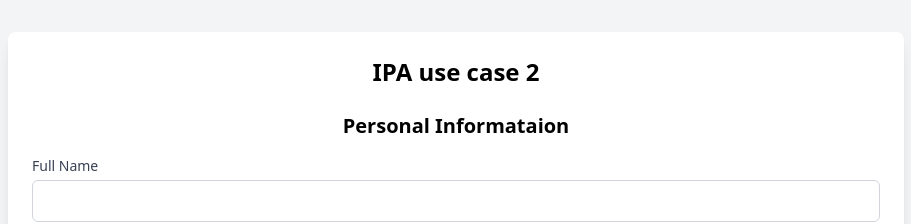
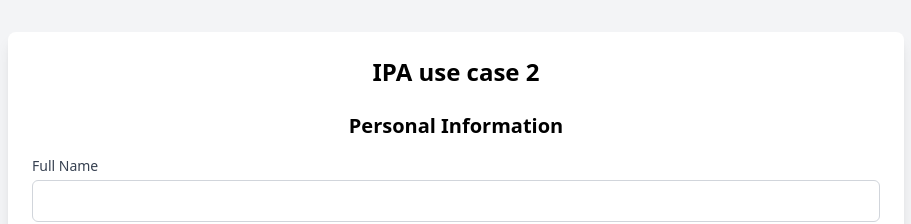
Before and after one commit to DharshiBalasubramaniyam/ipa-usecase-2-demo-frontend, a React (Vite) app: page / in a window 1280 px wide. Shown: the top 224 px of the page, without its empty margins (184-1095 px from the left). Built offline with nearby package versions, Linux system fonts and the light colour scheme.

Commit message:
view response

```diff
--- a/src/App.jsx
+++ b/src/App.jsx
@@ -15,17 +15,20 @@ const App = () => {
   const [refreeArr, setrefreeArr] = useState([]);
   const [refree, setrefree] = useState({});
 
+  const [finalForm, setFinalForm] = useState("");
+
   const handleSubmit = () => {
 
     const form = {
       "personalDetails": formData, "emergency": emergency,
-      "ol": {...olResultDetails, "results": olResultArr},
-      "al": {...alResultDetails, "results": alResultArr},
+      "ol": { ...olResultDetails, "results": olResultArr },
+      "al": { ...alResultDetails, "results": alResultArr },
       "otherQualification": otherQualificationArr,
       "extraActivities": extraActivities,
       "refrees": refreeArr
     }
     console.log(form);
+    setFinalForm(JSON.stringify(form, null, 3))
     setFormData({})
     setemergency({})
     setolResultDetails({})
@@ -36,9 +39,13 @@ const App = () => {
     setalResult({})
     setotherQualificationArr([])
     setotherQualification({})
-    setextraActivities({})
+    setextraActivities("")
     setrefreeArr([])
     setrefree({})
+  }
+
+  const anotherResponse = () => {
+    setFinalForm(null);
   }
 
   return (
@@ -46,8 +53,25 @@ const App = () => {
       <div className="max-w-4xl mx-auto bg-white shadow-lg rounded-lg p-6">
         <h1 className="text-2xl font-bold mb-6 text-center">IPA use case 2</h1>
 
+        {
+          finalForm ? (
             <div className="space-y-4">
-          <h2 className="text-xl font-semibold mb-4 text-center">Personal Informataion</h2>
+              <h2 className="text-xl font-semibold mb-4 text-center">Your response</h2>
+              <pre>{finalForm}</pre>
+
+              <button
+                type="submit"
+                className="mt-6 w-full bg-blue-500 text-white p-2 rounded-md hover:bg-blue-600"
+                id='another-response'
+                onClick={anotherResponse}
+              >
+                Submit another response
+              </button>
+
+            </div>
+          ) : (
+            <div className="space-y-4">
+              <h2 className="text-xl font-semibold mb-4 text-center">Personal Information</h2>
               <div>
                 <label className="block text-sm font-medium text-gray-700">Full Name</label>
                 <input
@@ -620,6 +644,12 @@ const App = () => {
                 Submit
               </button>
             </div>
+          )
+        }
+
+
+
+
       </div>
     </div>
   );
```
Lines whose indentation alone changed are shown as unchanged.
